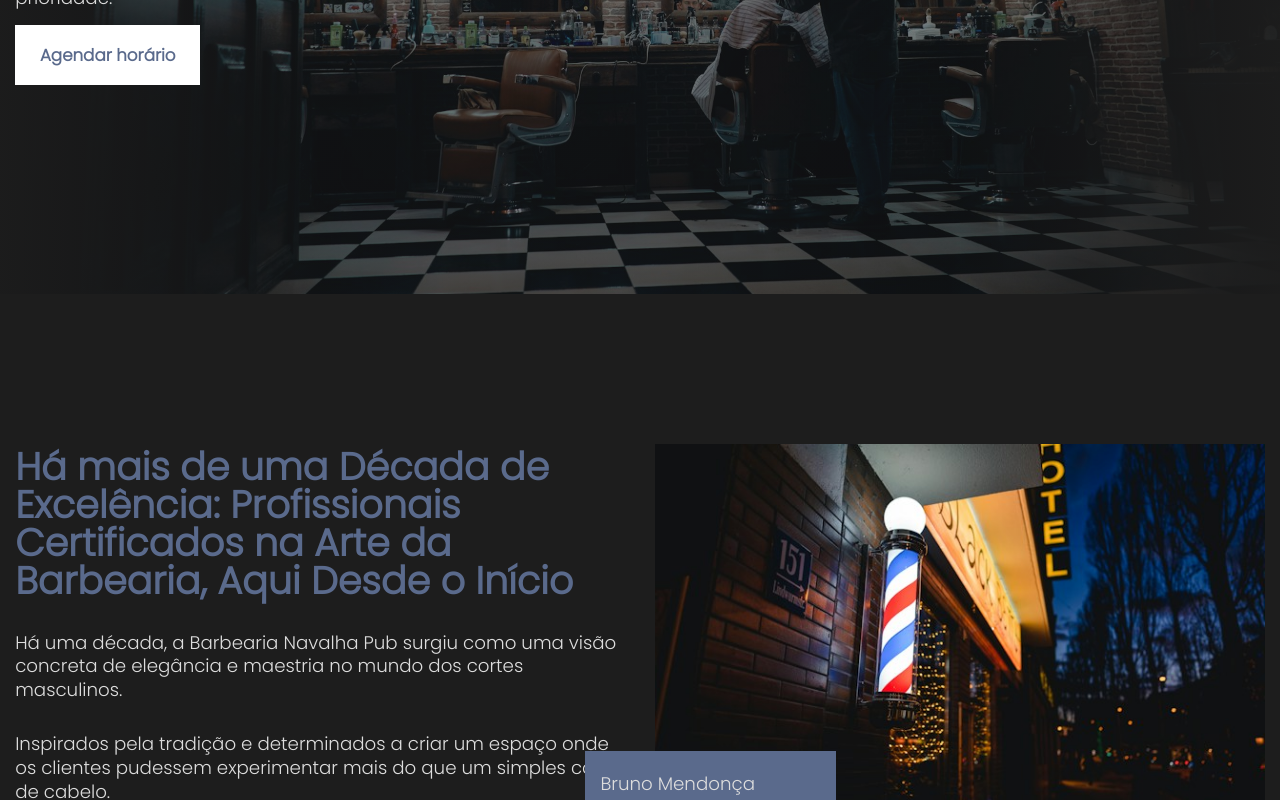
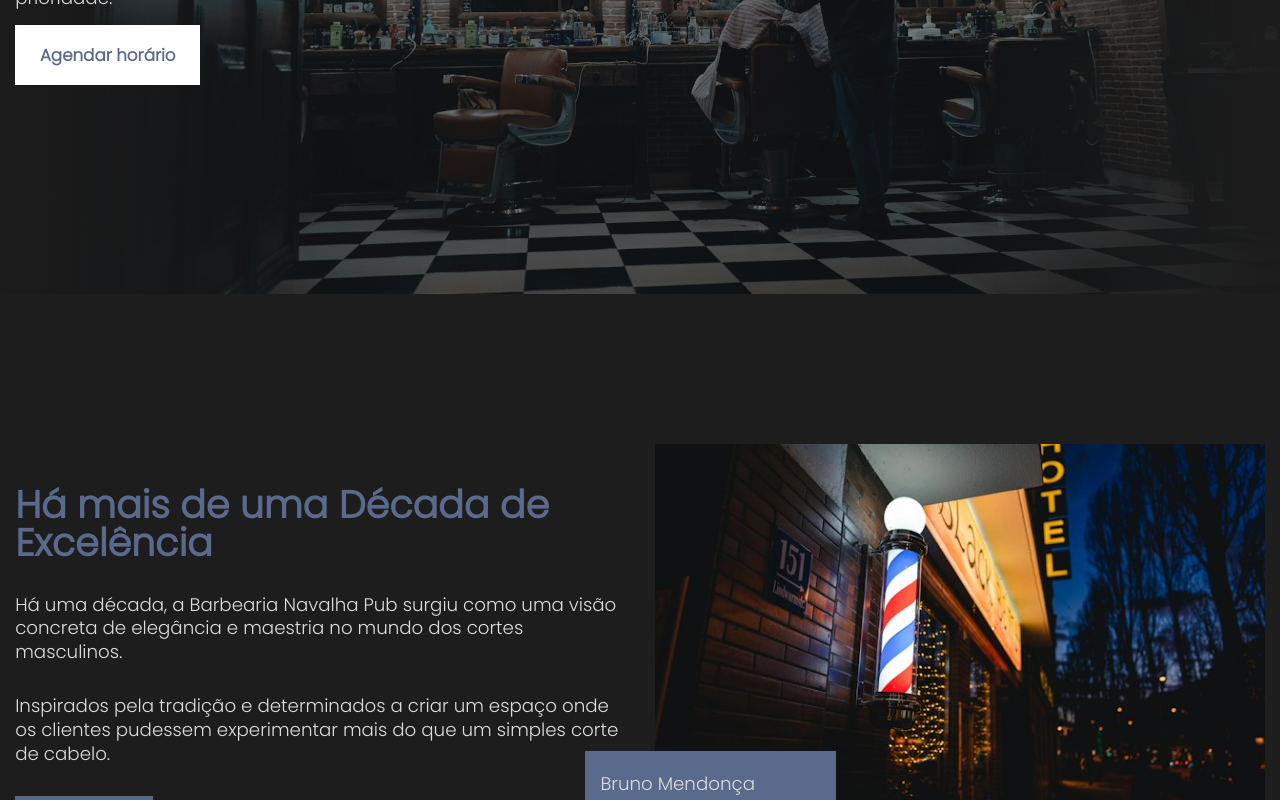
Before and after one commit to DevBrunomendoca/Barbshop, a React (Vite) app: page / in a window 1280 px wide. Shown: the part 426-1226 px from the top of the page. Built offline with nearby package versions, Linux system fonts and the light colour scheme; a web font is replaced by a local one.

Commit message:
Update text style

```diff
--- a/src/components/SectionAbout/SectionAbout.jsx
+++ b/src/components/SectionAbout/SectionAbout.jsx
@@ -8,7 +8,7 @@ export default function SectionAbout() {
   return (
     <ContainerAbout>
       <ContentText>
-        <SecondCaption textSecondCaption="Há mais de uma Década de Excelência: Profissionais Certificados na Arte da Barbearia, Aqui Desde o Início" />
+        <SecondCaption textSecondCaption="Há mais de uma Década de Excelência" />
         <Paragraph textParagraph="
 Há uma década, a Barbearia Navalha Pub surgiu como uma visão concreta de elegância e maestria no mundo dos cortes masculinos. " />
       <Paragraph textParagraph="Inspirados pela tradição e determinados a criar um espaço onde os clientes pudessem experimentar mais do que um simples corte de cabelo."/>
```
